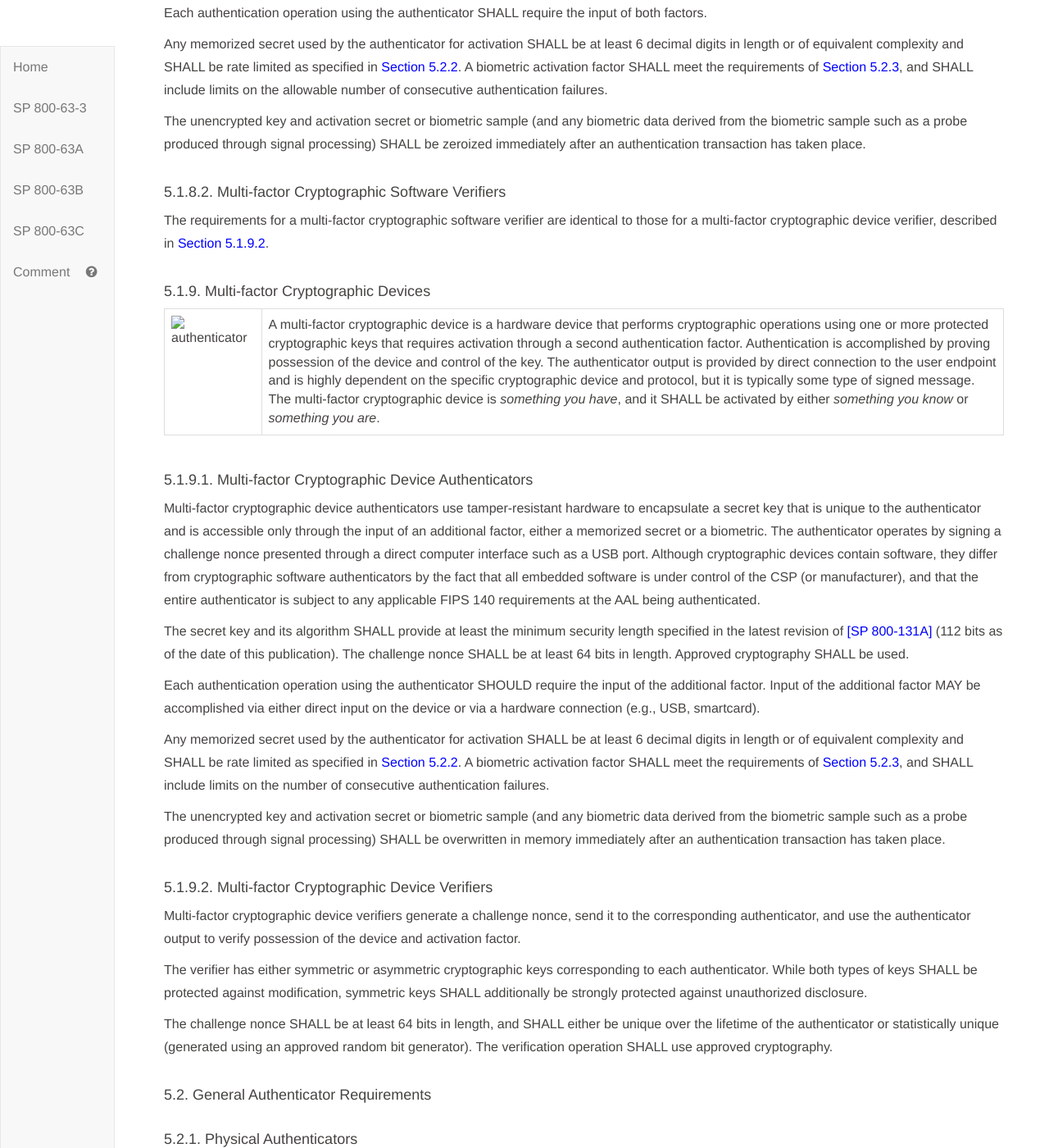
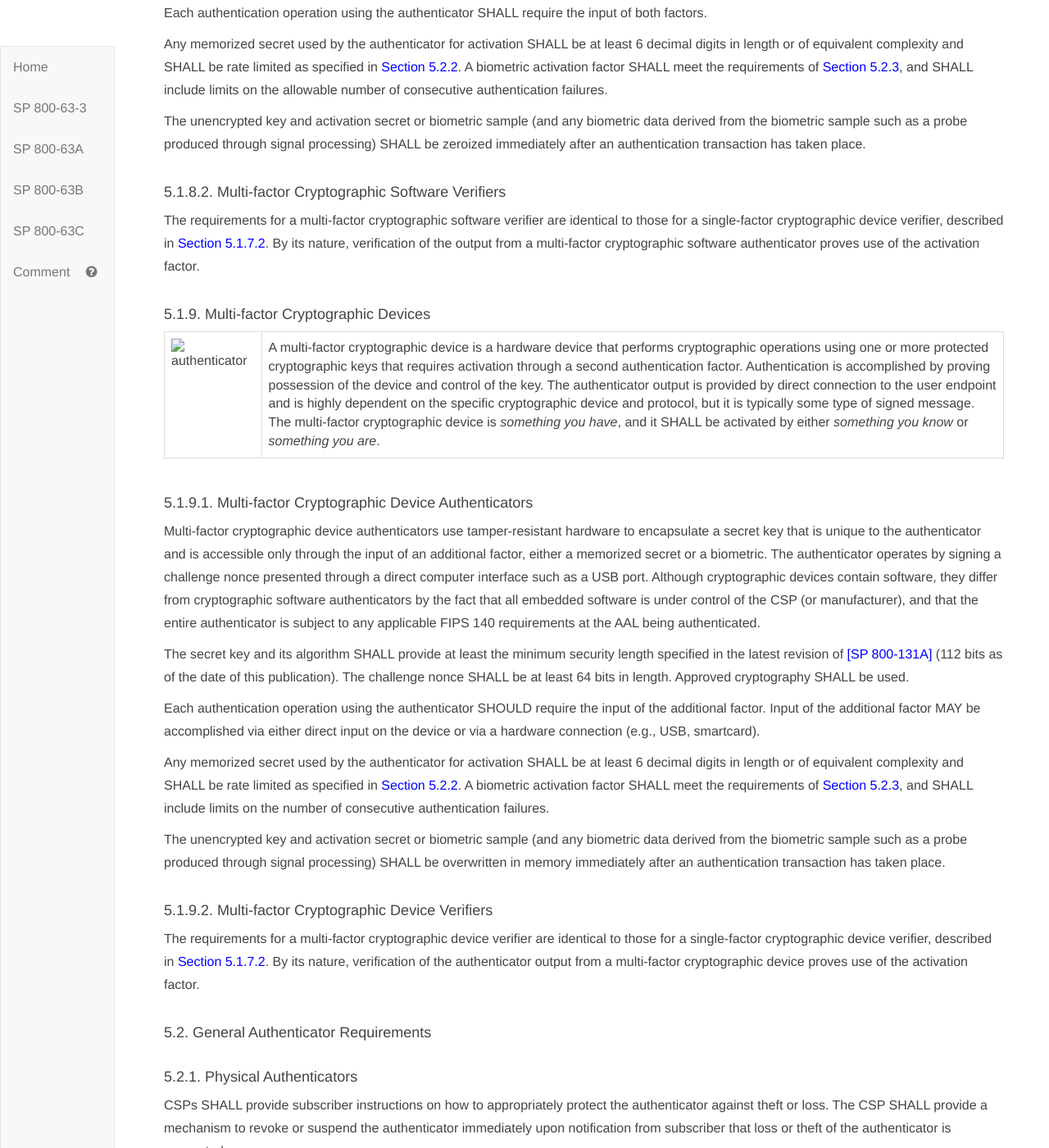
Before and after one commit to usnistgov/800-63-3, a Jekyll site: the page built from sp800-63b/sec5_authenticators.md, in a window 1280 px wide and 1400 px high, scrolled down 9501 px. Shown: the whole window at 82% size. Built offline with Jekyll 4.4.1, drawn with Linux system fonts in a browser that asks for light colours; our own code applies the rules of GitHub Pages for plain Markdown files; some of the changed text lies outside the part shown.

Commit message:
Unify text for crypto verifiers. Closes #800.

```diff
--- a/sp800-63b/sec5_authenticators.md
+++ b/sp800-63b/sec5_authenticators.md
@@ -264,7 +264,7 @@ Single-factor cryptographic device verifiers generate a challenge nonce, send it
 
 The verifier has either symmetric or asymmetric cryptographic keys corresponding to each authenticator. While both types of keys SHALL be protected against modification, symmetric keys SHALL additionally be strongly protected against unauthorized disclosure.
 
-The challenge nonce SHALL be at least 64 bits in length, and SHALL either be unique over the lifetime of the authenticator or statistically unique (generated using an approved random bit generator).
+The challenge nonce SHALL be at least 64 bits in length, and SHALL either be unique over the lifetime of the authenticator or statistically unique (generated using an approved random bit generator). The verification operation SHALL use approved cryptography.
 
 #### 5.1.8. Multi-factor Cryptographic Software
 
@@ -291,7 +291,7 @@ The unencrypted key and activation secret or biometric sample (and any biometric
 
 #### 5.1.8.2. Multi-factor Cryptographic Software Verifiers
 
-The requirements for a multi-factor cryptographic software verifier are identical to those for a multi-factor cryptographic device verifier, described in [Section 5.1.9.2](#mfcdv).
+The requirements for a multi-factor cryptographic software verifier are identical to those for a single-factor cryptographic device verifier, described in [Section 5.1.7.2](#sfcdv). By its nature, verification of the output from a multi-factor cryptographic software authenticator proves use of the activation factor.
 
 #### 5.1.9. Multi-factor Cryptographic Devices
 
@@ -319,11 +319,7 @@ The unencrypted key and activation secret or biometric sample (and any biometric
 
 #### <a name="mfcdv"></a>5.1.9.2. Multi-factor Cryptographic Device Verifiers
 
-Multi-factor cryptographic device verifiers generate a challenge nonce, send it to the corresponding authenticator, and use the authenticator output to verify possession of the device and activation factor.
-
-The verifier has either symmetric or asymmetric cryptographic keys corresponding to each authenticator. While both types of keys SHALL be protected against modification, symmetric keys SHALL additionally be strongly protected against unauthorized disclosure.
-
-The challenge nonce SHALL be at least 64 bits in length, and SHALL either be unique over the lifetime of the authenticator or statistically unique (generated using an approved random bit generator). The verification operation SHALL use approved cryptography.
+The requirements for a multi-factor cryptographic device verifier are identical to those for a single-factor cryptographic device verifier, described in [Section 5.1.7.2](#sfcdv). By its nature, verification of the authenticator output from a multi-factor cryptographic device proves use of the activation factor.
 
 #### 5.2. General Authenticator Requirements
 
```
